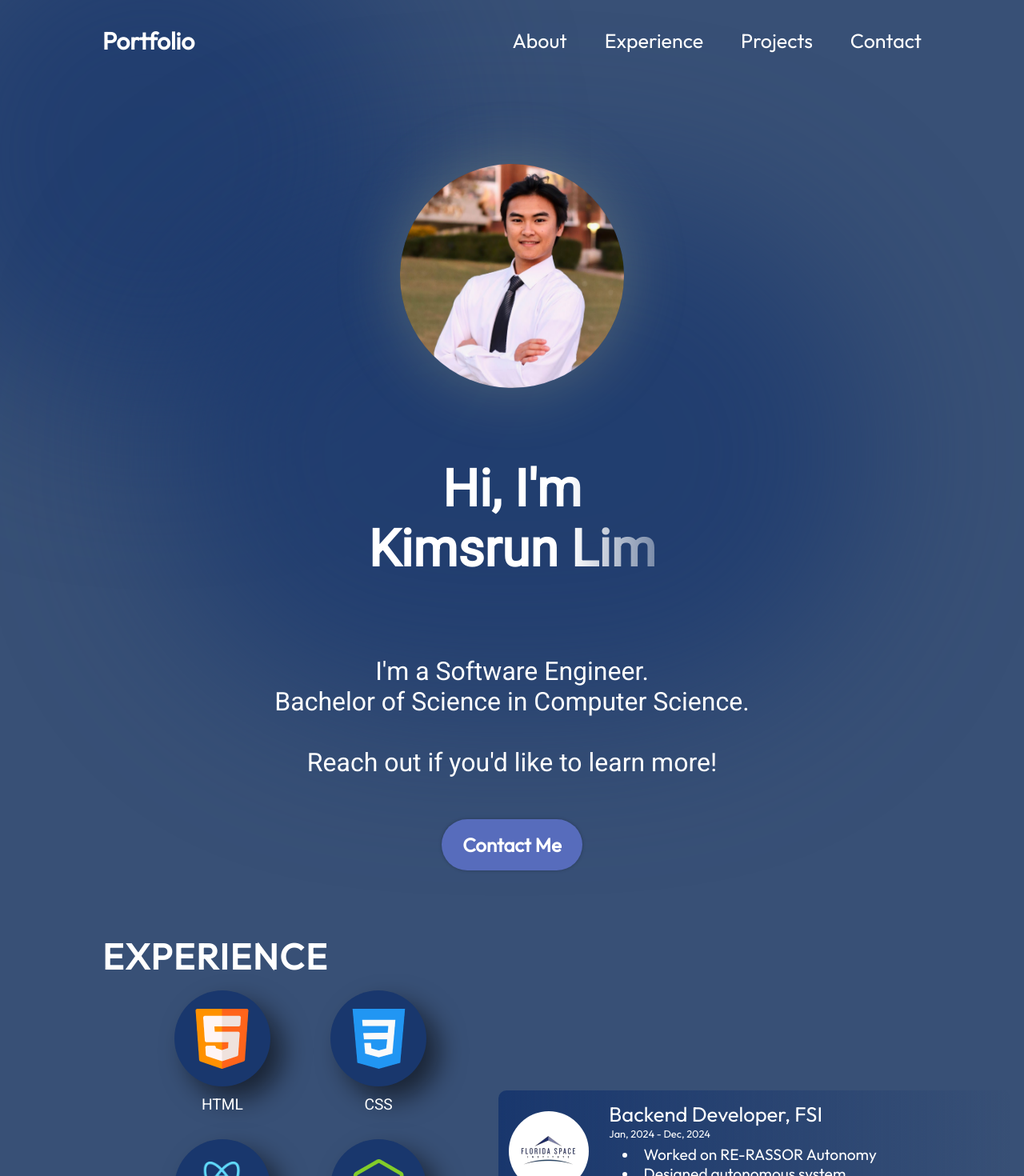
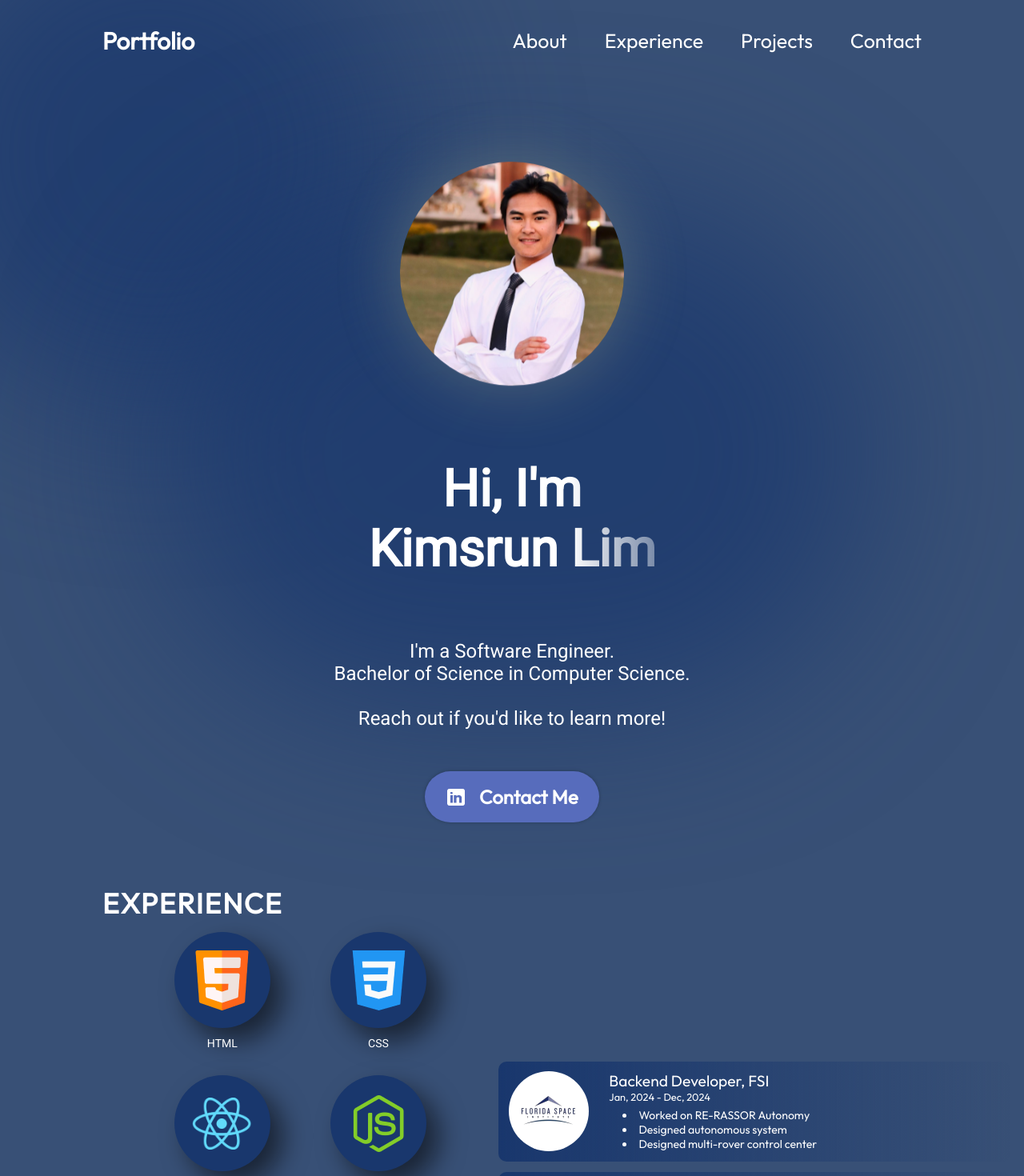
Before and after one commit to KimsrunLim/kimsrun-lim-portfolio, a React (Vite) app: page / in a window 1280 px wide. Shown: the top 1470 px of the page at 80% size. Built offline with nearby package versions, Linux system fonts and the light colour scheme.

Commit message:
Font Adjustments and Button Adjustments
Made font sizes smaller for readability.

Contact buttons set to send to directed locations without overwriting current page.

```diff
--- a/src/components/About/About.module.css
+++ b/src/components/About/About.module.css
@@ -66,12 +66,13 @@
 }
 
 .aboutItem h3 {
-  font-size: clamp(1rem, 2.5vw, 1.8rem);
+  font-size: clamp(1rem, 2.5vw, 1.5rem);
   font-weight: 600;
+  padding-bottom: 1rem;
 }
 
 .aboutItem p {
-  font-size: clamp(1rem, 2.5vw, 1.8rem);
+  font-size: clamp(1rem, 2.5vw, 1.5rem);
 }
 
 /* Mobile Responsiveness */
--- a/src/components/Contact/Contact.jsx
+++ b/src/components/Contact/Contact.jsx
@@ -12,19 +12,40 @@ export const Contact = () => {
       </div>
       <ul className={styles.links}>
         <li className={styles.link}>
-          <img src={getImageUrl("contact/emailIcon.png")} alt="Email icon" />
-          <a href="mailto:myemail@email.com">ksrunlim@gmail.com</a>
+          <a href="mailto:ksrunlim@gmail.com" className={styles.contactBtn}>
+            <div className={styles.contactBtnInfo}>
+              <img
+                src={getImageUrl("contact/emailIcon.png")}
+                alt="Email icon"
+                className={styles.contactIcons}
+              />
+              ksrunlim@gmail.com
+            </div>
+          </a>
         </li>
         <li className={styles.link}>
-          <img
-            src={getImageUrl("contact/linkedinIcon.png")}
-            alt="LinkedIn icon"
-          />
-          <a href="https://www.linkedin.com/in/kimsrun-lim/">linkedin.com/in/kimsrun-lim/</a>
+          <a href="https://www.linkedin.com/in/kimsrun-lim/" target="_blank" className={styles.contactBtn}>
+            <div className={styles.contactBtnInfo}>
+              <img
+                src={getImageUrl("contact/linkedinIcon.png")}
+                alt="LinkedIn icon"
+                className={styles.contactIcons}
+              />
+              linkedin.com/in/kimsrun-lim
+            </div>
+          </a>
         </li>
         <li className={styles.link}>
-          <img src={getImageUrl("contact/githubIcon.png")} alt="Github icon" />
-          <a href="https://github.com/KimsrunLim">github.com/KimsrunLim</a>
+          <a href="https://github.com/KimsrunLim" className={styles.contactBtn}>
+            <div className={styles.contactBtnInfo}>
+              <img
+                src={getImageUrl("contact/githubIcon.png")}
+                alt="Github icon"
+                className={styles.contactIcons}
+              />
+              github.com/KimsrunLim
+            </div>
+          </a>
         </li>
       </ul>
     </footer>
--- a/src/components/Contact/Contact.module.css
+++ b/src/components/Contact/Contact.module.css
@@ -8,20 +8,23 @@
   flex-direction: row;
   justify-content: space-evenly;
   width: 100vw;
-  padding: clamp(30px, 5vw, 58px) 10%;
+  padding: clamp(30px, 5vw, 40px) 10%;
   gap: clamp(5px, 2vw, 10px);
+  align-items: center;
 }
 
 .text h2 {
-  font-size: clamp(2rem, 6vw, 5rem); /* Scales dynamically */
+  display: flex;
+  font-size: clamp(1.5rem, 6vw, 2rem); /* Scales dynamically */
   font-weight: 700;
   letter-spacing: clamp(1px, 0.5vw, 4px);
   text-align: center;
+  justify-content: center;
 }
 
 .text p {
   text-align: center;
-  font-size: clamp(1rem, 4vw, 2.5rem);
+  font-size: clamp(0.5rem, 4vw, 1rem);
   font-weight: 400;
   letter-spacing: clamp(1px, 0.3vw, 2px);
 }
@@ -29,9 +32,17 @@
 .links {
   display: flex;
   flex-direction: column;
-  align-items: flex-start;
+  align-items: center;
   list-style: none;
   gap: clamp(10px, 3vw, 26px);
+}
+
+.contactIcons {
+  height: 3rem;
+  padding: 0.5rem;
+  margin-right: 1rem;
+  background-color: var(--color-primary);
+  border-radius: 50%;
 }
 
 .link {
@@ -43,9 +54,30 @@
 .link a {
   color: var(--color-text);
   text-decoration: none;
-  font-size: clamp(1rem, 3vw, 1.8rem);
+  font-size: clamp(0.5rem, 3vw, 1rem);
   font-weight: 400;
   letter-spacing: clamp(0.5px, 0.3vw, 1.5px);
+  padding-left: 1.5rem;
+}
+
+.contactBtn {
+  display: flex;
+  color: var(--color-text);
+  border-radius: 100px;
+  padding: clamp(5px, 2vw, 10px) clamp(5px, 3vw, 20px);
+}
+
+.contactBtnInfo {
+  display: flex;
+  align-items: center;
+}
+
+.contactBtn:hover {
+  color: var(--color-primary);
+}
+
+.contactBtn:active {
+  color: var(--color-text);
 }
 
 /* Responsive Adjustments */
--- a/src/components/Experience/Experience.module.css
+++ b/src/components/Experience/Experience.module.css
@@ -9,7 +9,7 @@
 
 .title {
   color: var(--color-text);
-  font-size: 3.5vw;  /* Use viewport width for responsiveness */
+  font-size: clamp(1.5rem, 3vw, 2.2rem);
   font-weight: 700;
   letter-spacing: 1.75px;
   text-transform: uppercase;
@@ -56,7 +56,7 @@
 }
 
 .skill p {
-  font-size: 1.5vw;  /* Scales with viewport width */
+  font-size: 1.1vw;  /* Scales with viewport width */
   font-family: var(--font-roboto);
   font-weight: 500;
 }
@@ -95,7 +95,7 @@
 
 .historyItemDetails h3 {
   font-weight: 500;
-  font-size: 2vw;
+  font-size: 1.5vw;
 }
 
 .historyItemDetails p {
@@ -106,7 +106,7 @@
 .historyItemDetails ul {
   margin-top: 6px;
   list-style-position: inside;
-  font-size: 1.5vw;
+  font-size: 1.1vw;
   list-style-type: disc;
   margin-left: 17px;
 }
--- a/src/components/Hero/Hero.jsx
+++ b/src/components/Hero/Hero.jsx
@@ -9,12 +9,20 @@ export const Hero = () => {
       <div className={styles.content}>
         <h1 className={styles.title}>Hi, I'm <br />Kimsrun Lim</h1>
         <p className={styles.description}>
-          <br/><br/>I'm a Software Engineer.<br/>
-          Bachelor of Science in Computer Science.<br/><br/>
+          <br /><br />I'm a Software Engineer.<br />
+          Bachelor of Science in Computer Science.<br /><br />
           Reach out if you'd like to learn more!
         </p>
-        <a href="mailto:ksrunlim@gmail.com" className={styles.contactBtn}>
-          Contact Me
+        <a href="https://www.linkedin.com/in/kimsrun-lim/" target="_blank" className={styles.contactBtn}>
+          <div className={styles.contactBtnInfo}>
+            <img
+              className={styles.contactLogo}
+              src={getImageUrl("contact/linkedinIcon.png")}
+              alt="LinkedIn icon"
+            />
+
+            Contact Me
+          </div>
         </a>
       </div>
       <img
--- a/src/components/Hero/Hero.module.css
+++ b/src/components/Hero/Hero.module.css
@@ -4,9 +4,10 @@
   display: flex;
   flex-wrap: wrap;
   align-items: center;
-  justify-content: center;
+  justify-content: space-evenly;
   margin: 5% auto;
-  gap: 2rem; /* Adds space between elements */
+  gap: 2rem;
+  /* Adds space between elements */
   text-align: center;
 }
 
@@ -26,35 +27,47 @@
   font-weight: 900;
   margin-bottom: 20px;
   font-family: var(--font-roboto);
-  background: linear-gradient(
-    90deg,
-    rgba(255, 255, 255, 1) 70%,
-    rgba(255, 255, 255, 0) 120%
-  );
+  background: linear-gradient(90deg,
+      rgba(255, 255, 255, 1) 70%,
+      rgba(255, 255, 255, 0) 120%);
   -webkit-text-fill-color: transparent;
   -webkit-background-clip: text;
 }
 
 .description {
   /* font-size: 30px; */
-  font-size: clamp(1rem, 3vw, 2rem);
+  font-size: clamp(1rem, 3vw, 1.5rem);
   font-family: var(--font-roboto);
   text-align: center;
   margin-bottom: 52px;
 }
 
 .contactBtn {
+  display: flex;
+  justify-content: center;
   text-decoration: none;
   background-color: var(--color-primary);
   color: var(--color-text);
   margin: auto;
   border-radius: 100px;
   /* font-size: 30px; */
-  font-size: clamp(1rem, 2vw, 1.5rem);
+  font-size: clamp(1rem, 2vw, 1.25rem);
   font-weight: 600;
   /* padding: 17px 26px; */
   padding: clamp(10px, 2vw, 17px) clamp(15px, 3vw, 26px);
   box-shadow: 0 0 4px 0 rgba(0, 0, 0, 0.25);
+}
+
+.contactLogo {
+  height: clamp(1.5rem, 2vw, 2rem);
+  display: flex;
+  width: auto;
+  padding-right: 1rem;
+}
+
+.contactBtnInfo {
+  display: flex;
+  align-items: center;
 }
 
 .contactBtn:hover {
@@ -72,7 +85,7 @@
   max-width: 100%;
   border-radius: 50%;
   /* padding: 5%; */
-  margin: 5%;
+  margin-block: 5%;
   z-index: 1;
   box-shadow: 0 0 5rem rgba(230, 228, 149, 0.25);
 
@@ -86,9 +99,11 @@
   0% {
     transform: translate(0, 0px);
   }
+
   50% {
     transform: translate(0, 10px);
   }
+
   100% {
     transform: translate(0, -0px);
   }
--- a/src/components/Projects/Projects.module.css
+++ b/src/components/Projects/Projects.module.css
@@ -17,7 +17,7 @@
 
 .title {
   color: var(--color-text);
-  font-size: calc(1.5rem + 2vw);
+  font-size: clamp(1.5rem, 3vw, 2.2rem);
   font-weight: 700;
   letter-spacing: 1.75px;
   text-transform: uppercase;
@@ -26,7 +26,7 @@
 .projectTitle {
   color: var(--color-text);
   padding-top: 1rem;
-  font-size: calc(1.25rem + 1.5vw);
+  font-size: clamp(1.5rem, 3vw, 2rem);
   text-align: center;
   margin-bottom: 2rem;
 }
@@ -91,7 +91,7 @@
 
 .textHeader {
   color: var(--color-text);
-  font-size: 1.5rem;
+  font-size: 1.25rem;
 }
 
 .description, .approach {
@@ -100,7 +100,7 @@
   margin-block: auto;
   padding: 1.5rem;
   border-radius: 1rem;
-  font-size: 1.5rem;
+  font-size: 1.25rem;
   color: var(--color-text);
   text-align: center;
   background-color: rgba(12, 12, 12, 0.674);
@@ -122,7 +122,7 @@ h4 {
   }
 
   .title {
-    font-size: 2rem;
+    font-size: clamp(1.5rem, 3vw, 2.2rem);
   }
 
   .projectTitle {
```
